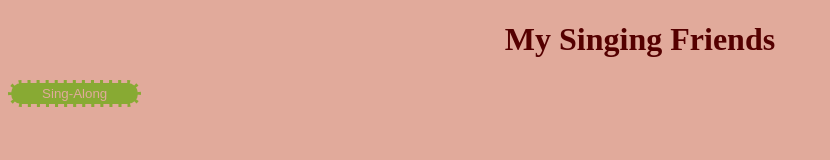
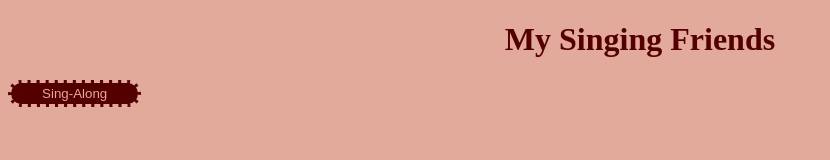
Before and after one commit to KPWithCode/99Lines2, a plain HTML site: page index.html in a window 1280 px wide. Shown: the whole page, without its empty margins (0-830 px from the left). Drawn offline with Linux system fonts and the light colour scheme.

Commit message:
Changed color of button to match h3 tag

```diff
--- a/99.css
+++ b/99.css
@@ -35,6 +35,6 @@ color: #E1AA9B;
 cursor:pointer;
 text-align: center;
 border-radius: 2em;
-background-color: #8a3;
+background-color: #550000;
 border:dashed;
 }
```
